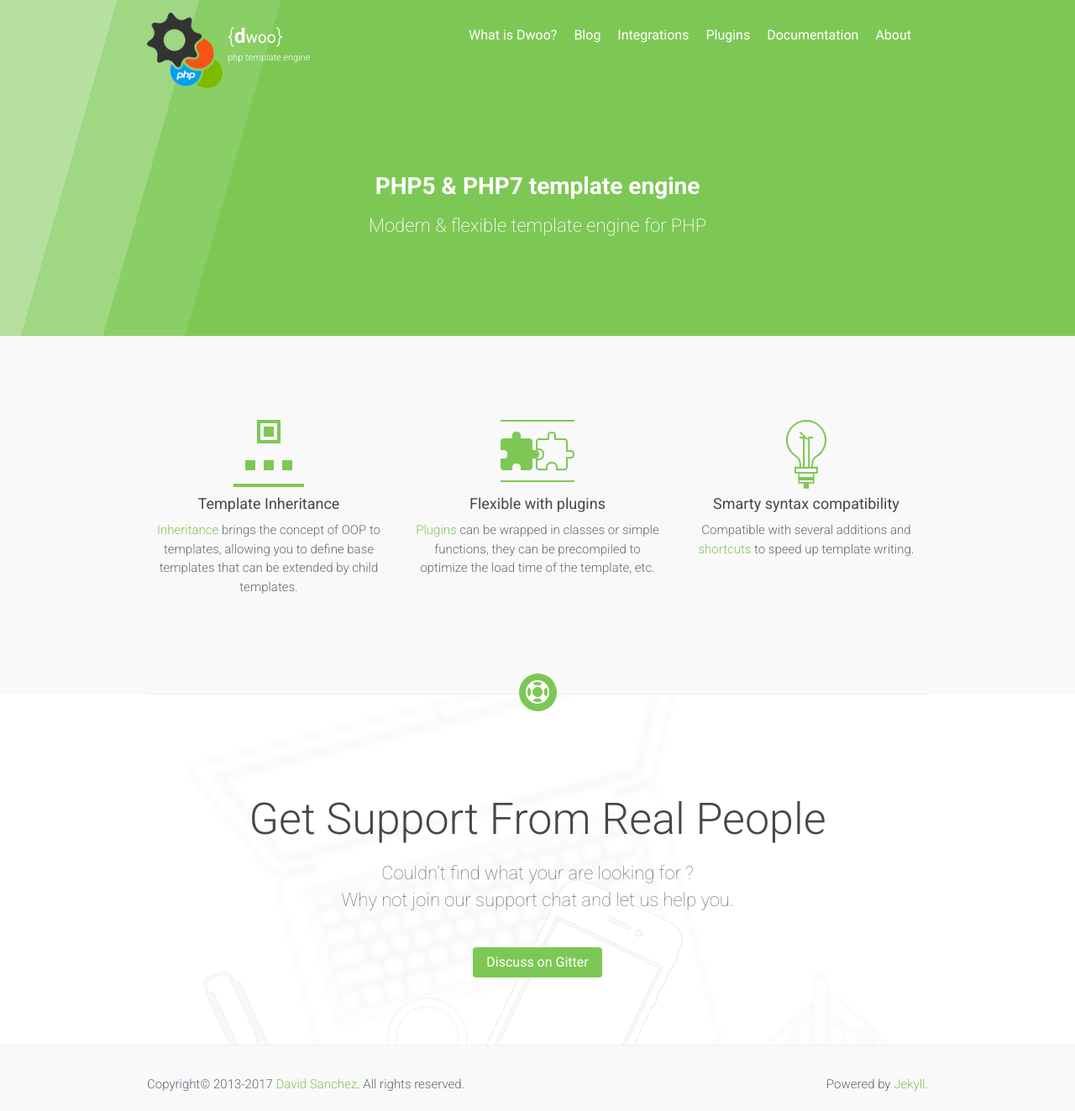
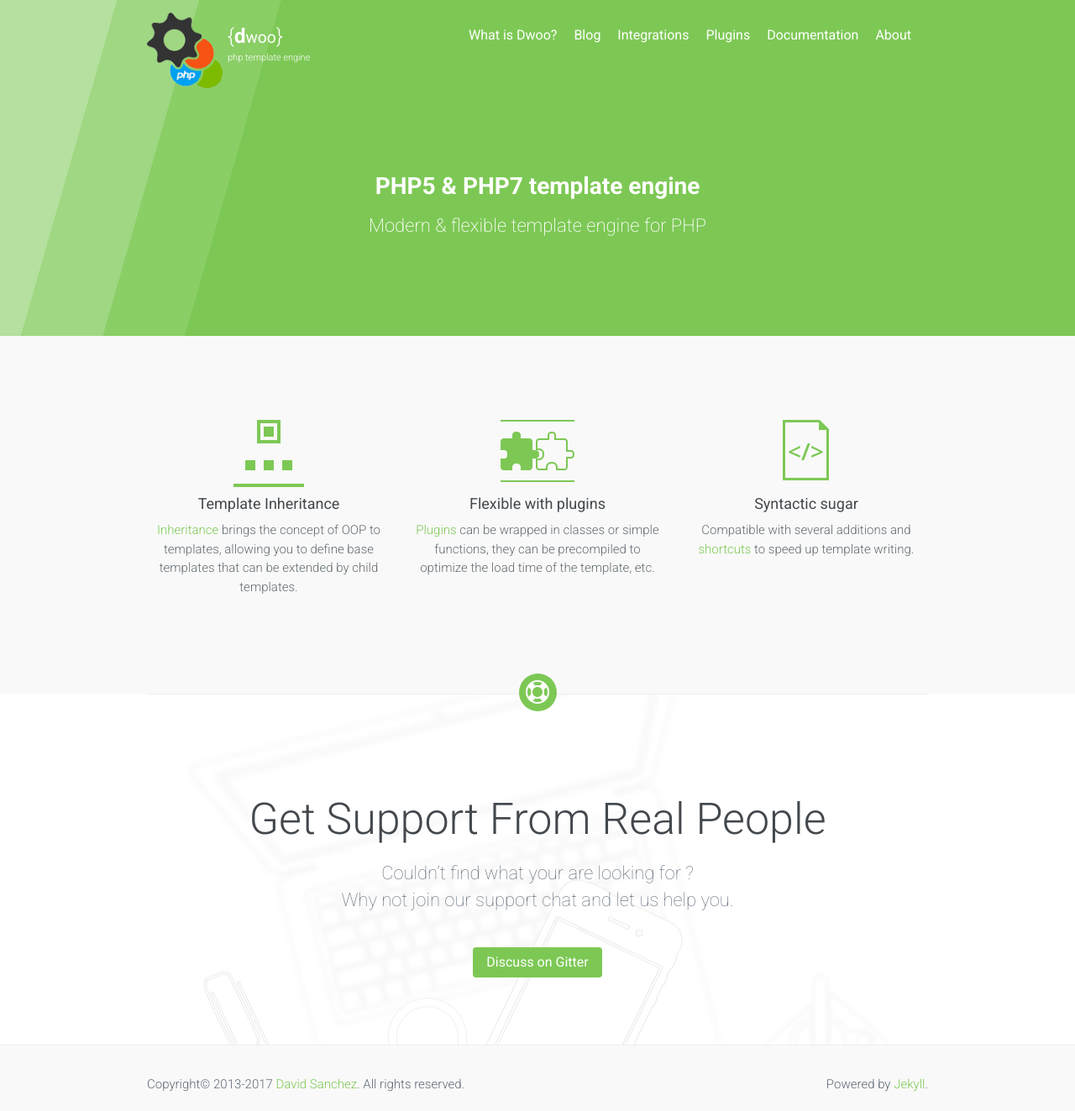
Before and after one commit to dwoo-project/docs, a Jekyll site: the page built from index.html, in a window 1280 px wide. Shown: the whole page at 84% size. Built offline with Jekyll 4.4.1, drawn with Linux system fonts in a browser that asks for light colours; nearby versions of some CDN libraries.

Commit message:
Update 3rd column

```diff
--- a/index.html
+++ b/index.html
@@ -37,9 +37,9 @@
             <div class="text-md-center col-lg-4">
                 <div class="media-body">
 					<span class="icon pb-10 d-inline-block">
-						<img src="assets/img/icon-lightbulb.png"/>
+						<img src="assets/img/icon-code.png"/>
 					</span>
-                    <h3 class="pb-10 light">Smarty syntax compatibility</h3>
+                    <h3 class="pb-10 light">Syntactic sugar</h3>
                     <p class="text-muted">
                         Compatible with several additions and <a href="/documentation/v1.3/shortcuts.html">shortcuts</a>
                         to speed up template writing.
```
